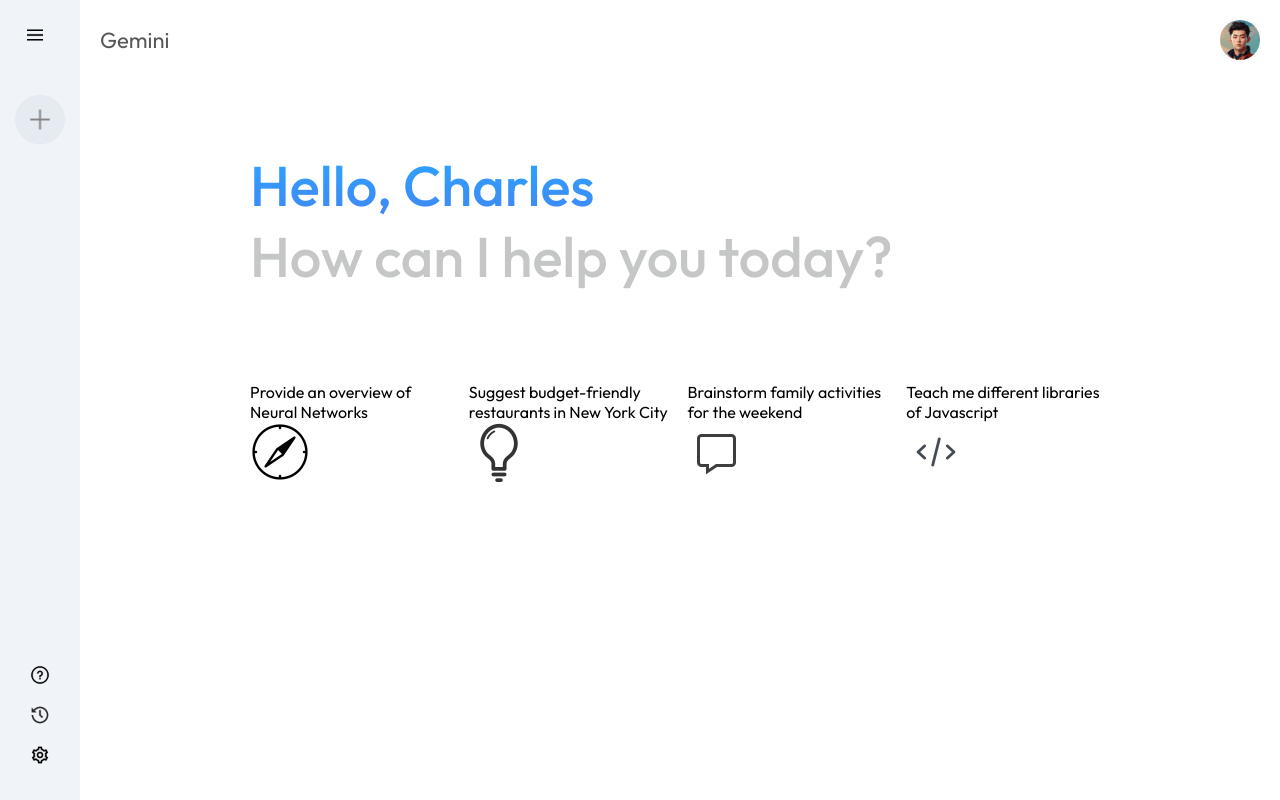
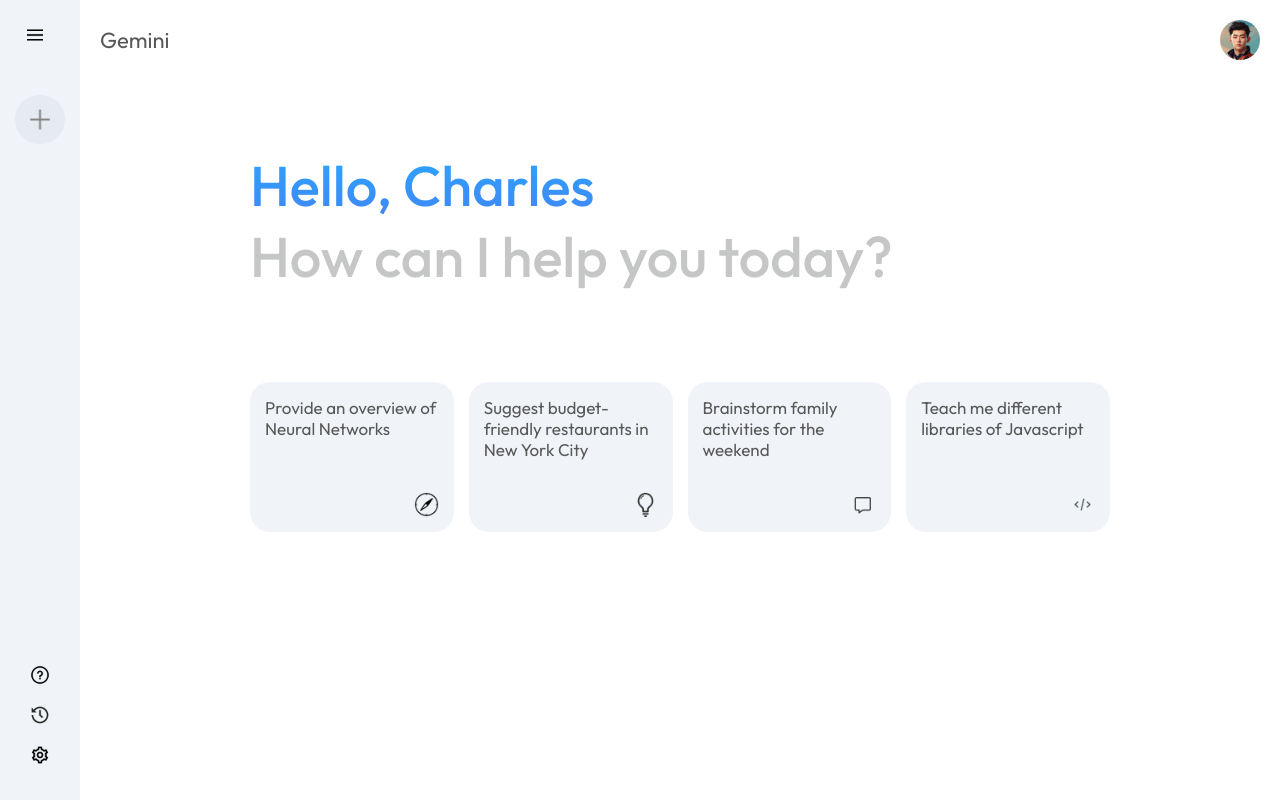
Before and after one commit to charles-ivy-wang/Google-2.0-Clone, a React (Vite) app: page / in a window 1280 px wide. Built offline with nearby package versions, Linux system fonts and the light colour scheme.

Commit message:
Wrapped up UI for main-top, next: the bottom-text

```diff
--- a/src/components/main_comp/Main.css
+++ b/src/components/main_comp/Main.css
@@ -33,14 +33,42 @@
 }
 
 .main .intro span {
-  background: -webkit-linear-gradient(90deg, #4285F4, #2AA7FF);
+  background: -webkit-linear-gradient(90deg, #4285f4, #2aa7ff);
   -webkit-background-clip: text;
   -webkit-text-fill-color: transparent;
 }
 
-.main .cards-group{
+.main .cards-group {
   display: grid;
-  grid-template-columns: repeat(auto-fill, minmax(180px,1fr));
+  grid-template-columns: repeat(auto-fill, minmax(180px, 1fr));
   gap: 15px;
   padding: 20px;
 }
+
+.main .card {
+  border-radius: 20px;
+  height: 150px;
+  background-color: #f0f4f9;
+  position: relative;
+  padding: 15px;
+  cursor: pointer;
+}
+
+.main .card img {
+  width: 35px;
+  padding: 5px;
+  position: absolute;
+  background-color: transparent;
+  border-radius: 20px;
+  bottom: 10px;
+  right: 10px;
+}
+
+.main .card p{
+  color: #585858;
+  font-size: 17px;
+}
+
+.main .card:hover {
+  background-color: #dfe4ea;
+}
```
